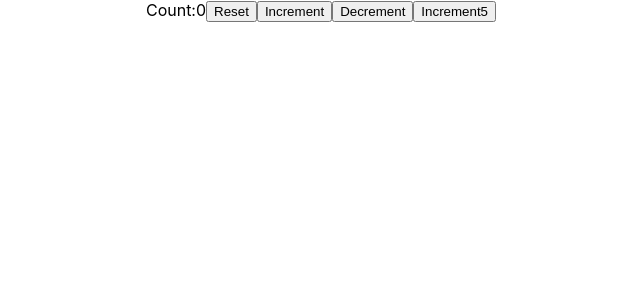
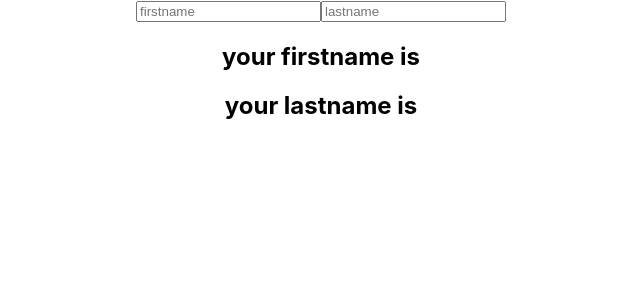
Before and after one commit to gayathri3636/reacthooks, a React (Create React App) app: page / in a window 1280 px wide. Shown: the top 300 px of the page, without its empty margins (319-959 px from the left). Built offline with nearby package versions, Linux system fonts and the light colour scheme.

Commit message:
usestate with objects

```diff
--- a/src/App.js
+++ b/src/App.js
@@ -1,12 +1,13 @@
 import './App.css';
 // import UsestateCounter from './components/usestateCounter';
-import UseStateCounterTwo from './components/UseStateCounterTwo';
-
+// import UseStateCounterTwo from './components/UseStateCounterTwo';
+import UseStateCounterThree from './components/UseStateCounterThree';
 function App() {
   return (
     <div className="App">
       {/* <UsestateCounter /> */}
-      <UseStateCounterTwo />
+      {/* <UseStateCounterTwo /> */}
+      <UseStateCounterThree />
     </div>
   );
 }
--- /dev/null
+++ b/src/components/UseStateCounterThree.js
@@ -0,0 +1,16 @@
+import React, { useState } from 'react'
+
+export default function UseStateCounterThree() {
+    const [name, setName] = useState({
+        firstname:'',
+        lastname:''
+    })
+    return (
+        <div>
+            <input type="text" placeholder="firstname" value={name.firstname} onChange={e => setName({...name, firstname:e.target.value})} />
+            <input type="text" placeholder="lastname" value={name.lastname} onChange={e => setName({...name, lastname:e.target.value})} />
+            <h2>your firstname is {name.firstname}</h2>
+            <h2>your lastname is {name.lastname}</h2>
+        </div>
+    )
+}
```
Also changed, not shown: 1 other file (tests, documents, lock files or other folders).
